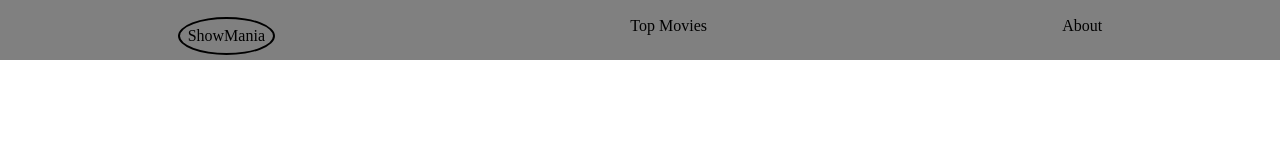
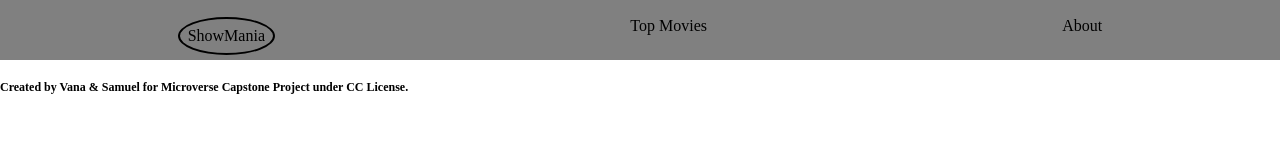
Before and after one commit to mugishasam123/Show-Mania, a website built with webpack: page src/index.html in a window 1280 px wide. Built offline with nearby package versions, Linux system fonts and the light colour scheme.

Commit message:
Create footer and add styling

```diff
--- a/src/css/index.css
+++ b/src/css/index.css
@@ -1,3 +1,5 @@
+@import url('https://fonts.googleapis.com/css2?family=Lora:ital,wght@0,400;0,500;0,600;0,700;1,400;1,500;1,600;1,700&family=Sora:wght@100;200;300;400;500;600;700;800&display=swap');
+
 body{
    margin:0;
 }
@@ -27,3 +29,9 @@ header{
    width:fit-content;
 
 }
+
+footer h4 {
+   color: black;
+   font-size: 12px;
+   margin-top: 20px;
+ }
--- a/src/index.html
+++ b/src/index.html
@@ -14,5 +14,9 @@
             <li>About</li>
         </ul>
     </header>
+
+    <footer>
+        <div><h4>Created by Vana & Samuel for Microverse Capstone Project under CC License.</h4></div>
+    </footer>
 </body>
 </html>
```
